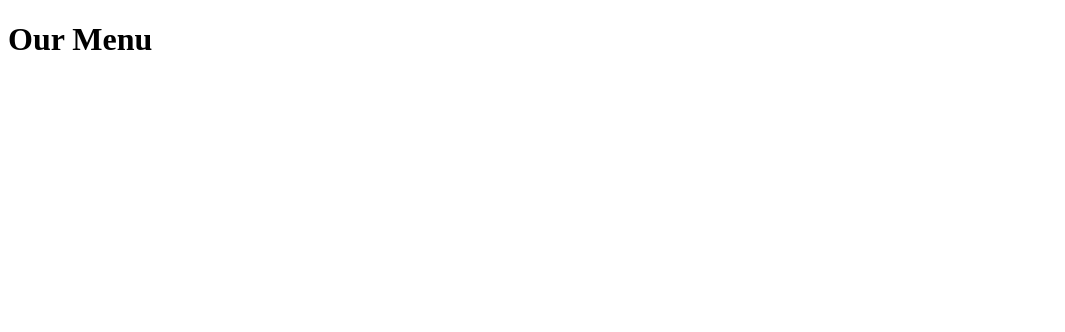
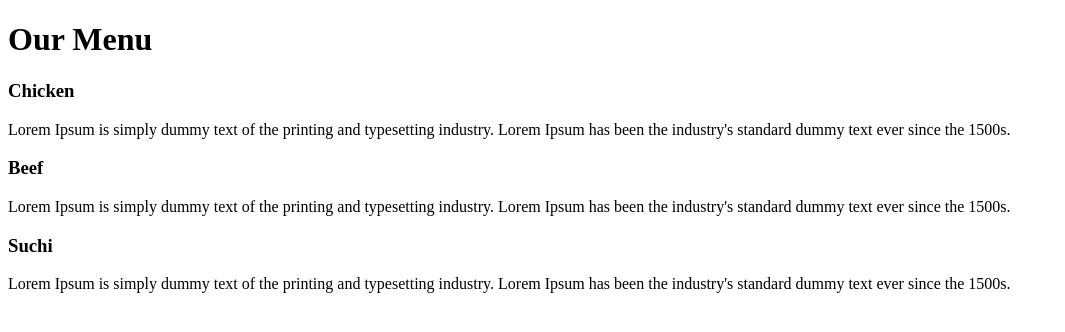
Before and after one commit to mohamed3zab7/module2-solution, a plain HTML site: page index.html in a window 1280 px wide. Shown: the whole page, without its empty margins (0-1065 px from the left). Drawn offline with Linux system fonts and the light colour scheme.

Commit message:
Update index.html

```diff
--- a/index.html
+++ b/index.html
@@ -8,9 +8,18 @@
   <body>
     <div class="container">
       <h1 id="heading">Our Menu</h1>
-      <section id="firstsection"></section>
-      <section id="secondsection"></section>
-      <section id="thirdsection"></section>
+      <section id="firstsection">
+        <h3 class="chick">Chicken</h3>
+        <p class="para1">Lorem Ipsum is simply dummy text of the printing and typesetting industry. Lorem Ipsum has been the industry's standard dummy text ever since the 1500s.</P>
+      </section>
+      <section id="secondsection">
+        <h3 class="beef">Beef</h3>
+        <p class="para2">Lorem Ipsum is simply dummy text of the printing and typesetting industry. Lorem Ipsum has been the industry's standard dummy text ever since the 1500s.</P>
+    </section>
+      <section id="thirdsection">
+  <h3 class="suchi">Suchi</h3>
+        <p class="para3">Lorem Ipsum is simply dummy text of the printing and typesetting industry. Lorem Ipsum has been the industry's standard dummy text ever since the 1500s.</P>
+  </section>
     </div>
   </body>
 </html>
```
